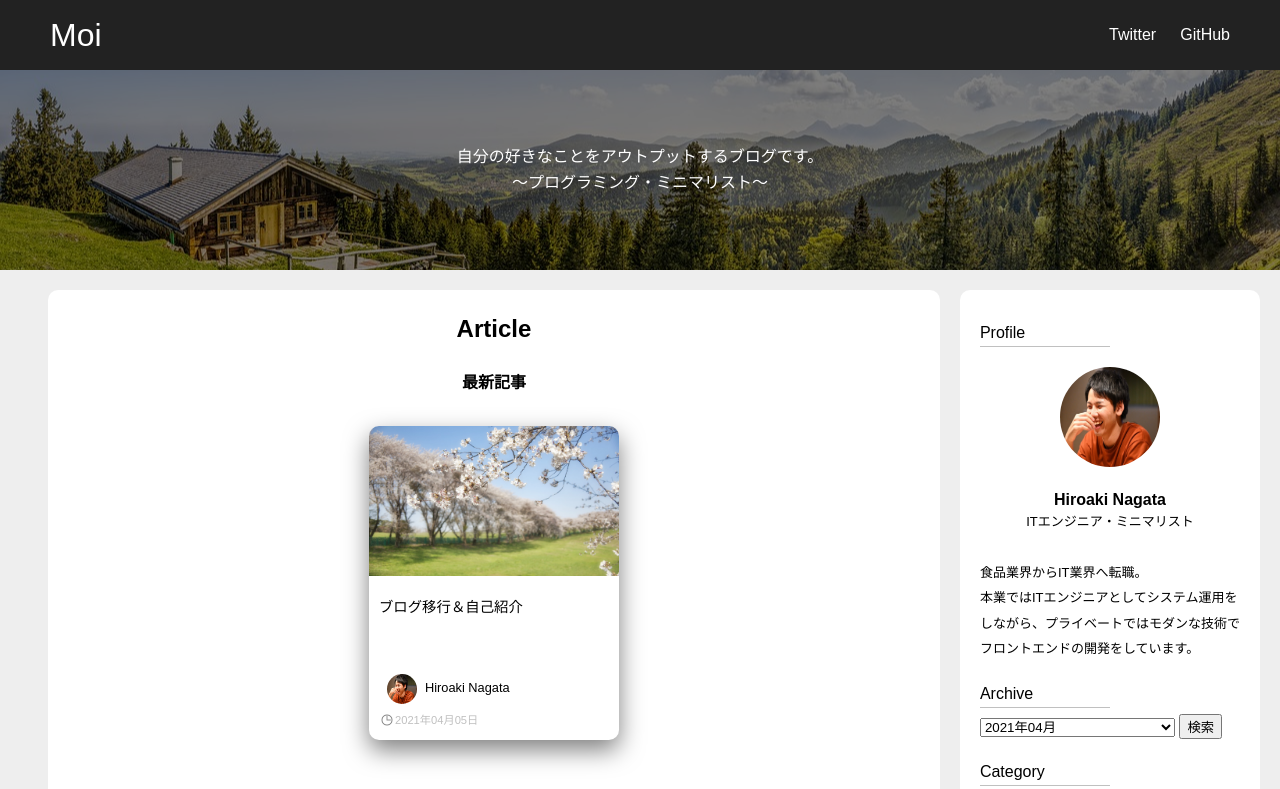
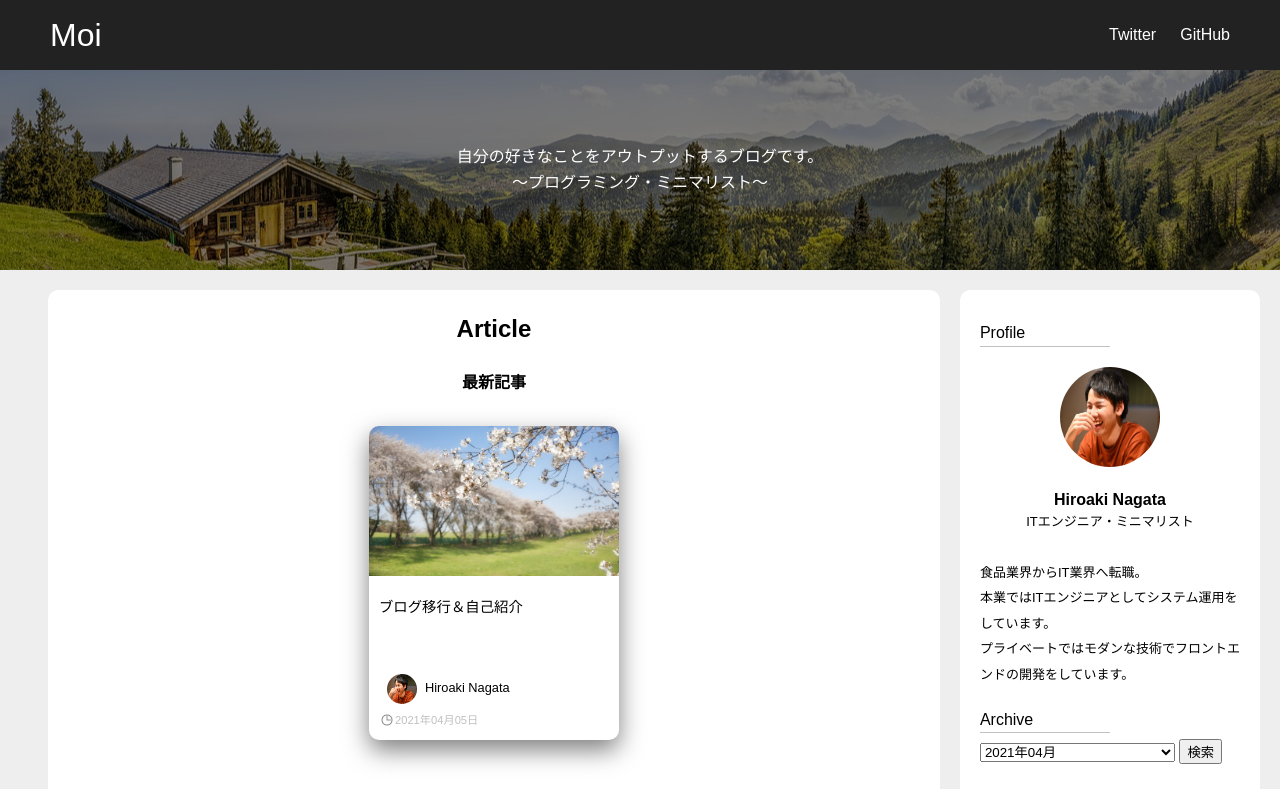
Before and after one commit to nagatapote/Moi, a Next.js app: page / in a window 1280 px wide. Shown: the top 789 px of the page. Built offline with nearby package versions, Linux system fonts and the light colour scheme.

Commit message:
add: article

```diff
--- a/components/Layout.tsx
+++ b/components/Layout.tsx
@@ -18,7 +18,7 @@ const optionsName = {
   imageUrl: "/image/image.png",
   profileImage: "/image/profile.jpg",
   profileText:
-    "<center>ITエンジニア・ミニマリスト</center><br />食品業界からIT業界へ転職。<br />本業ではITエンジニアとしてシステム運用をしながら、プライベートではモダンな技術でフロントエンドの開発をしています。",
+    "<center>ITエンジニア・ミニマリスト</center><br />食品業界からIT業界へ転職。<br />本業ではITエンジニアとしてシステム運用をしています。<br />プライベートではモダンな技術でフロントエンドの開発をしています。",
 };
 
 type OptionsName = {
--- a/posts/2021-04-05.md
+++ b/posts/2021-04-05.md
@@ -51,11 +51,11 @@ vercel との相性がよく、パフォーマンスが高くて素敵ですね
 
 **以下に共感できる方とは、かなり仲良くなれる気がします。**
 
-### 睡眠は最低でも 7 時間は必ず取る。(21:30〜05:30)
+### 睡眠は最低でも 7 時間は必ず取る。(基本的に、21:30〜05:30)
 
 => 日中に最高のパフォーマンスを発揮するためには、大切です。
 
-### 16 時間断食。(基本的に食事は、12:00〜20:00 のみ)
+### 16 時間断食。(基本的に、12:00〜20:00)
 
 => 日中、眠くならないかつ、集中力がアップするためにやっています。
 
```
Also changed, not shown: 1 other file (tests, documents, lock files or other folders).
